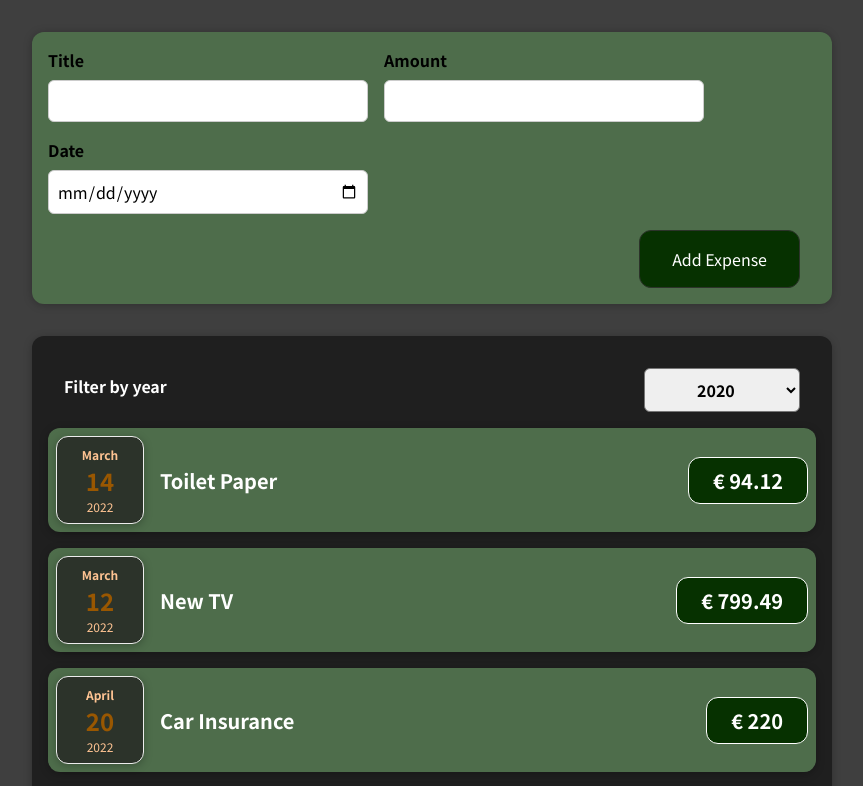
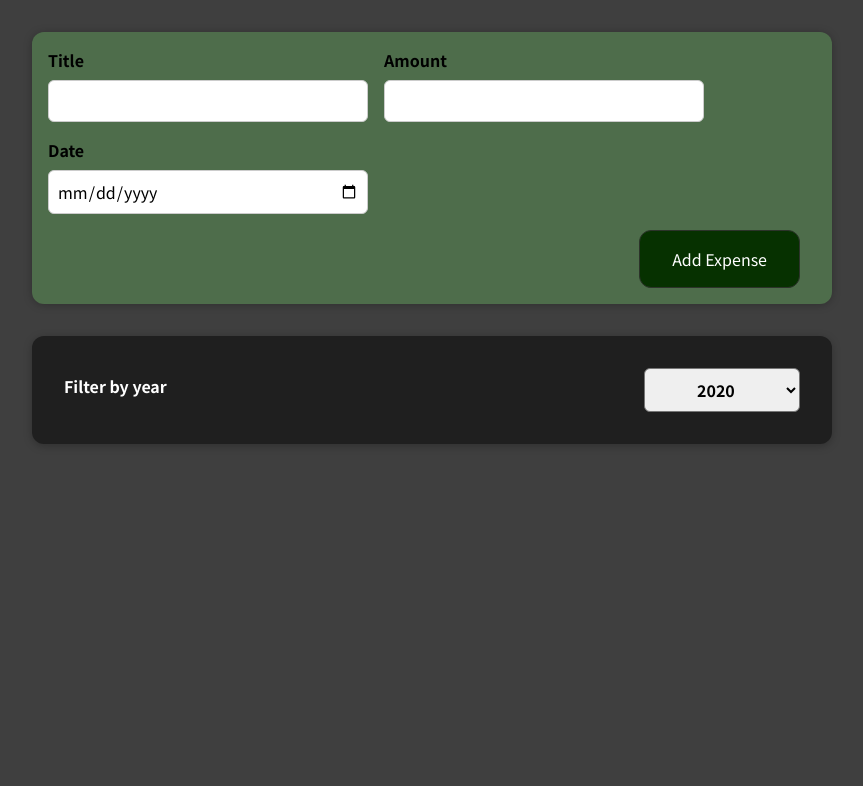
Before and after one commit to ddeveloper72/react-complete-guide, a React (Create React App) app: page / in a window 1280 px wide. Shown: the top 786 px of the page, without its empty margins (208-1071 px from the left). Built offline with nearby package versions, Linux system fonts and the light colour scheme.

Commit message:
iterate through the array of filteredExpenses items

```diff
--- a/src/components/Expenses/Expenses.js
+++ b/src/components/Expenses/Expenses.js
@@ -23,13 +23,13 @@ const Expenses = (props) => {
 
   console.log(filteredExpenses);
 
-  // use map to iterate through the array of expense items
+  // use map to iterate through the array of filteredExpenses items
   return (
     <div>
       <Card className="expenses">
         <ExpenseFilter onChangeFilter={filterChangeHandler} selectedYear={filteredYear} />
         {
-          props.item.map((expense) => (
+          filteredExpenses.map((expense) => (
             <ExpenseItem
               key={expense.id}
               title={expense.title}
```
